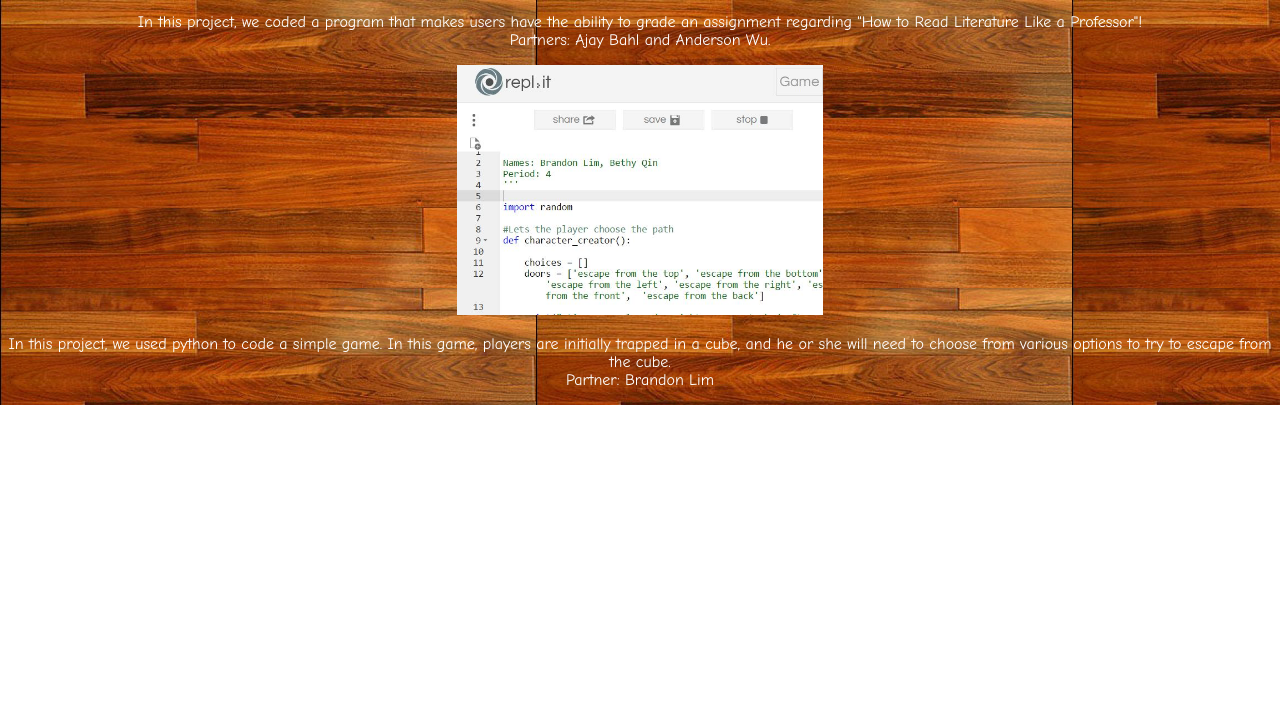
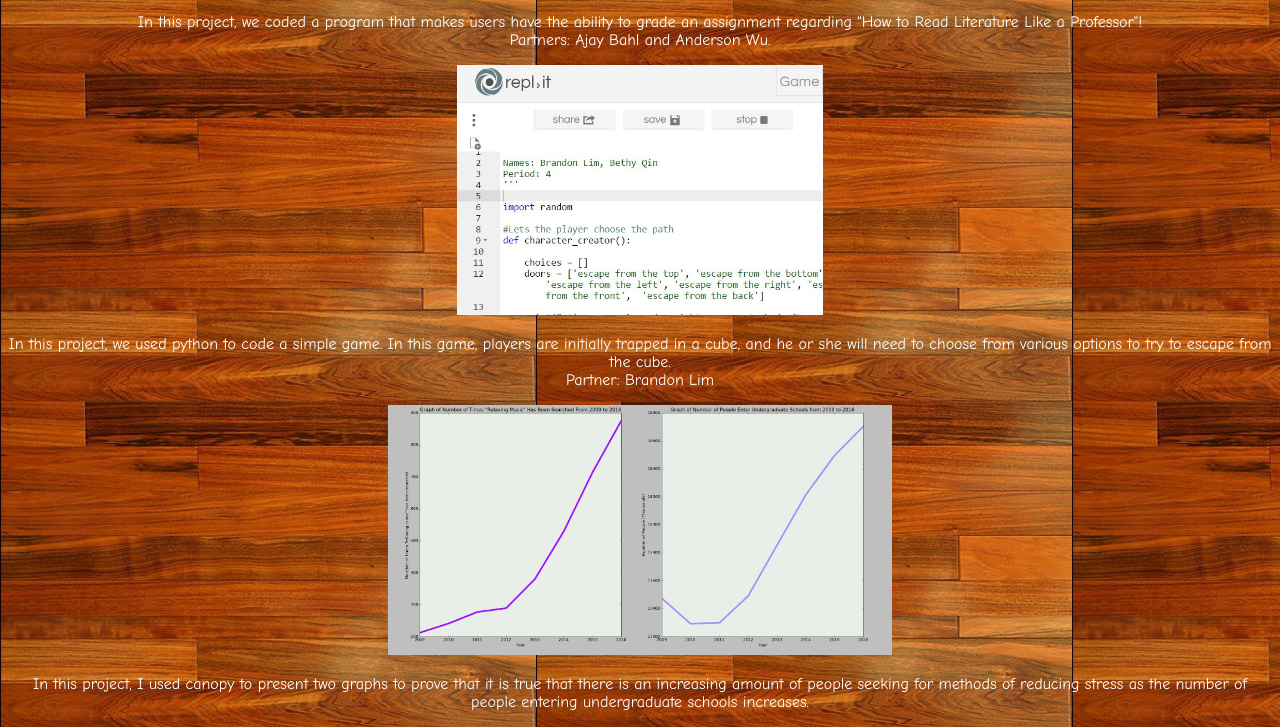
Before and after one commit to BBethy/BBethy.github.io, a plain HTML site: page scratch page.html in a window 1280 px wide. Shown: the part 1024-1751 px from the top of the page. Before the commit the page ends 1429 px from the top, so only its background shows below. Drawn offline with Linux system fonts and the light colour scheme.

Commit message:
Data Project

```diff
--- a/scratch page.html
+++ b/scratch page.html
@@ -7,6 +7,7 @@
   </h1>
 
   <h3>
+
   <a href="https://scratch.mit.edu/projects/118918304/" > <img src="images/capture.jpg" height=250></a></h3>
   <p>
   This is my first Scratch orject!</p></h3><br>
@@ -31,6 +32,14 @@
     <br>
     Partner: Brandon Lim
   </p>
+
+  <a href="files/3.2.7 DATA Project.zip"> <img src="images/graphs.JPG" height=250><a></h3>
+
+  <p>
+  In this project, I used canopy to present two graphs to prove that  it is true that there is an increasing amount of people seeking for methods of reducing stress as the number of people entering undergraduate schools increases.
+  </p>
+
+
   </body>
   </h3>
 
```
Also changed, not shown: images/graphs.JPG (added), 1 other file.
